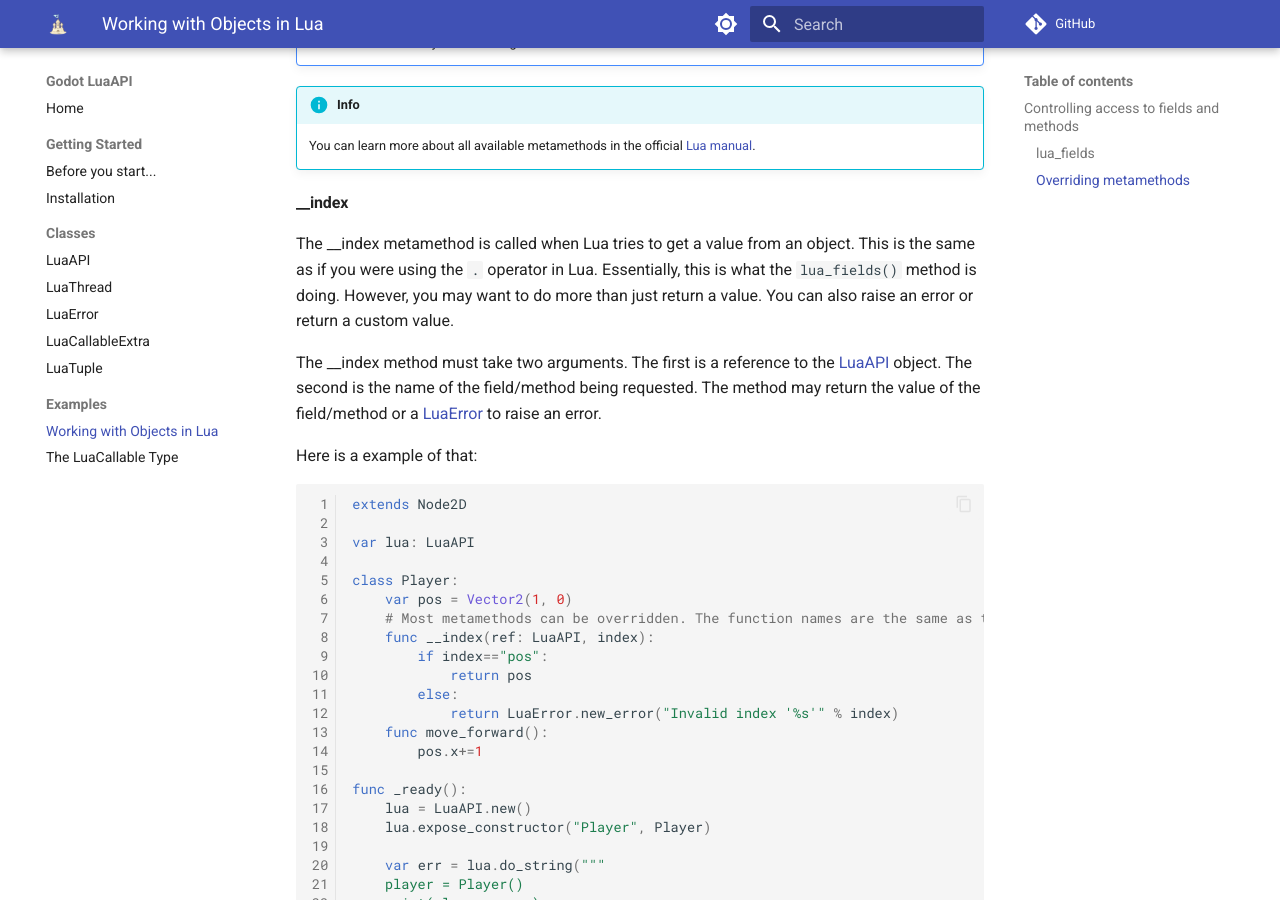
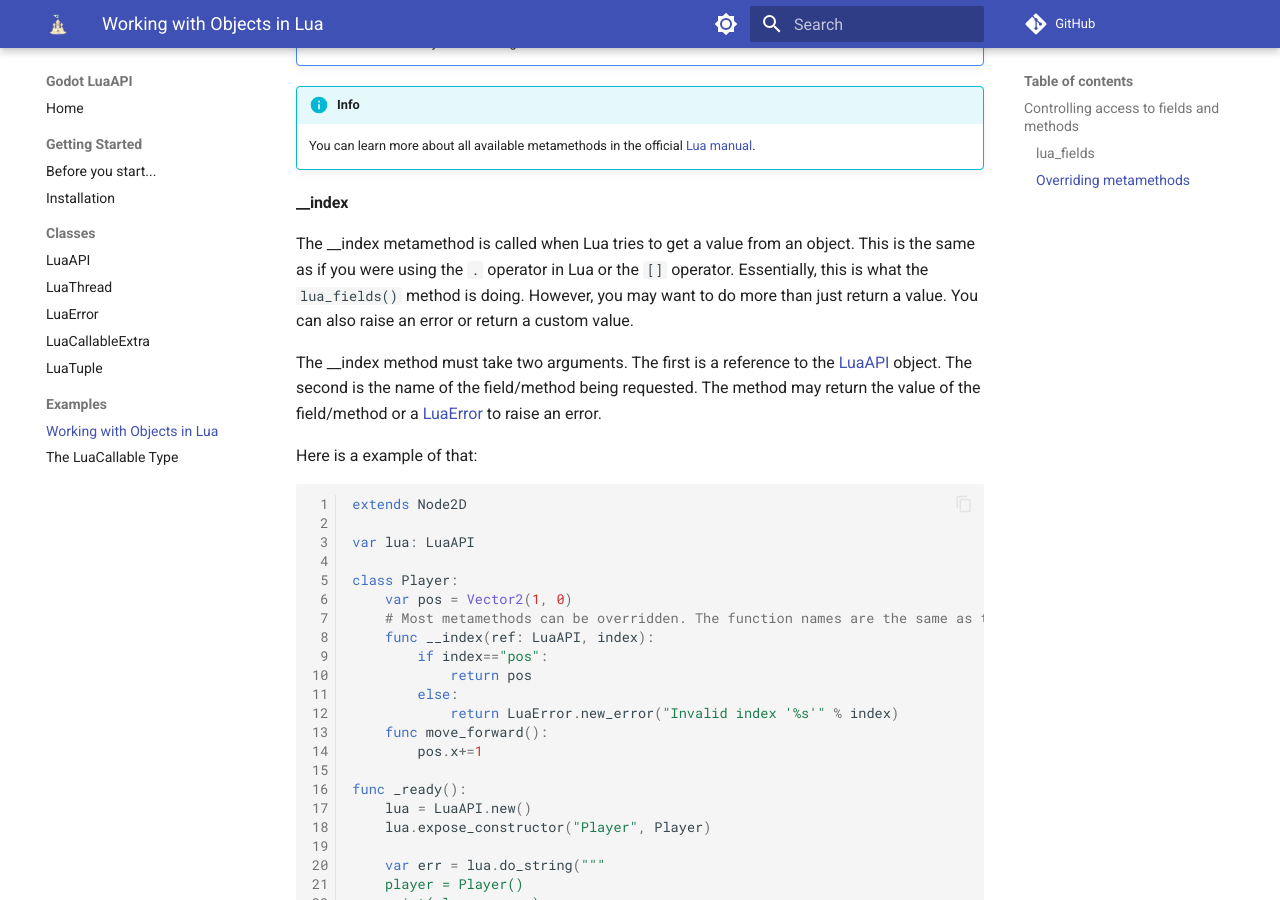
Before and after one commit to WeaselGames/godot_luaAPI_docs, an MkDocs documentation site: the page built from docs/examples/objects.md, in a window 1280 px wide and 900 px high, scrolled down 1633 px. Built offline with MkDocs 1.6.1 and Material for MkDocs 9.7.7, drawn with Linux system fonts in a browser that asks for light colours; comment, search, counter and statistics services are not loaded; the version menu is left out.

Commit message:
Specify the similarity of dot and [] operators

```diff
--- a/docs/examples/objects.md
+++ b/docs/examples/objects.md
@@ -56,7 +56,7 @@ For some, the previous approach is still too limiting though. So we also allow y
 	You can learn more about all available metamethods in the official [Lua manual](https://www.lua.org/manual/5.3/manual.html#2.4).
 
 #### __index
-The __index metamethod is called when Lua tries to get a value from an object. This is the same as if you were using the `.` operator in Lua. Essentially, this is what the `lua_fields()` method is doing. However, you may want to do more than just return a value. You can also raise an error or return a custom value.
+The __index metamethod is called when Lua tries to get a value from an object. This is the same as if you were using the `.` operator in Lua or the `[]` operator. Essentially, this is what the `lua_fields()` method is doing. However, you may want to do more than just return a value. You can also raise an error or return a custom value.
 
 The __index method must take two arguments. The first is a reference to the [LuaAPI](../classes/lua_api.md) object. The second is the name of the field/method being requested. The method may return the value of the field/method or a [LuaError](../classes/lua_error.md) to raise an error.
 
```
